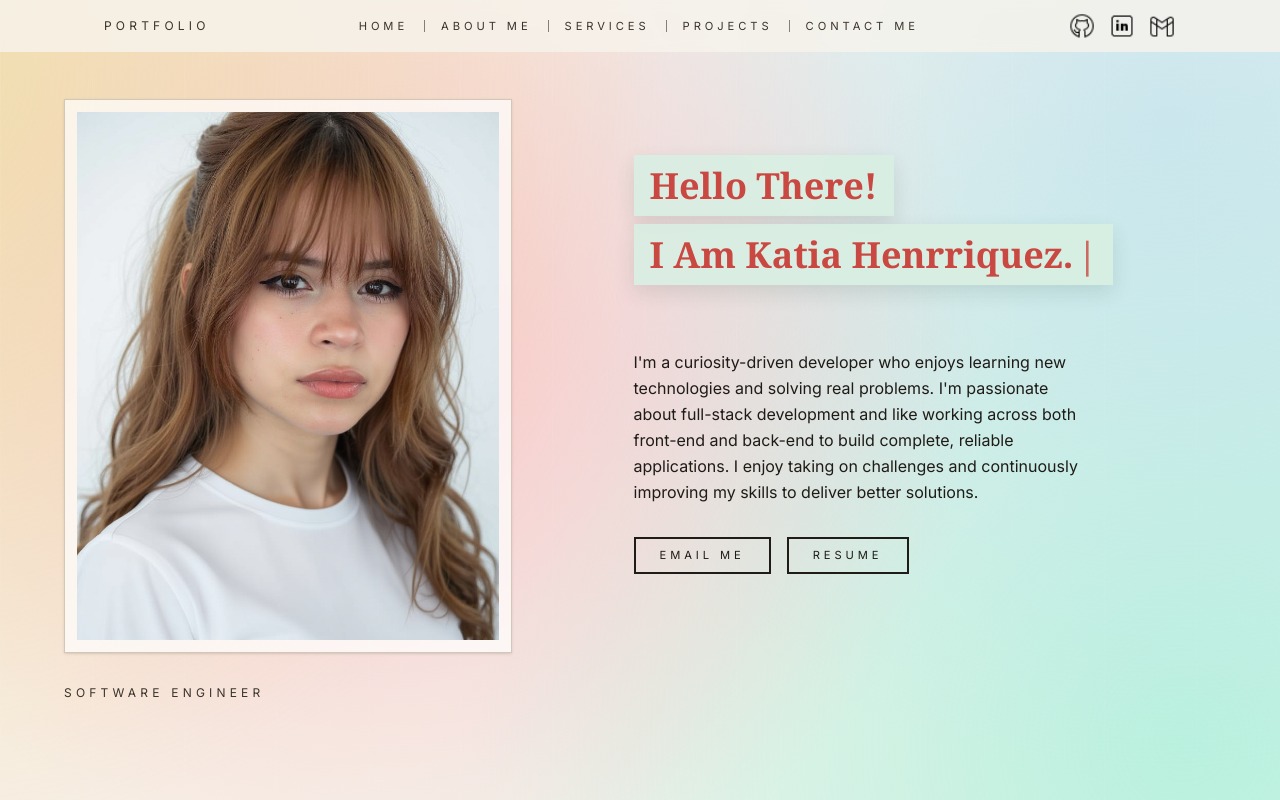
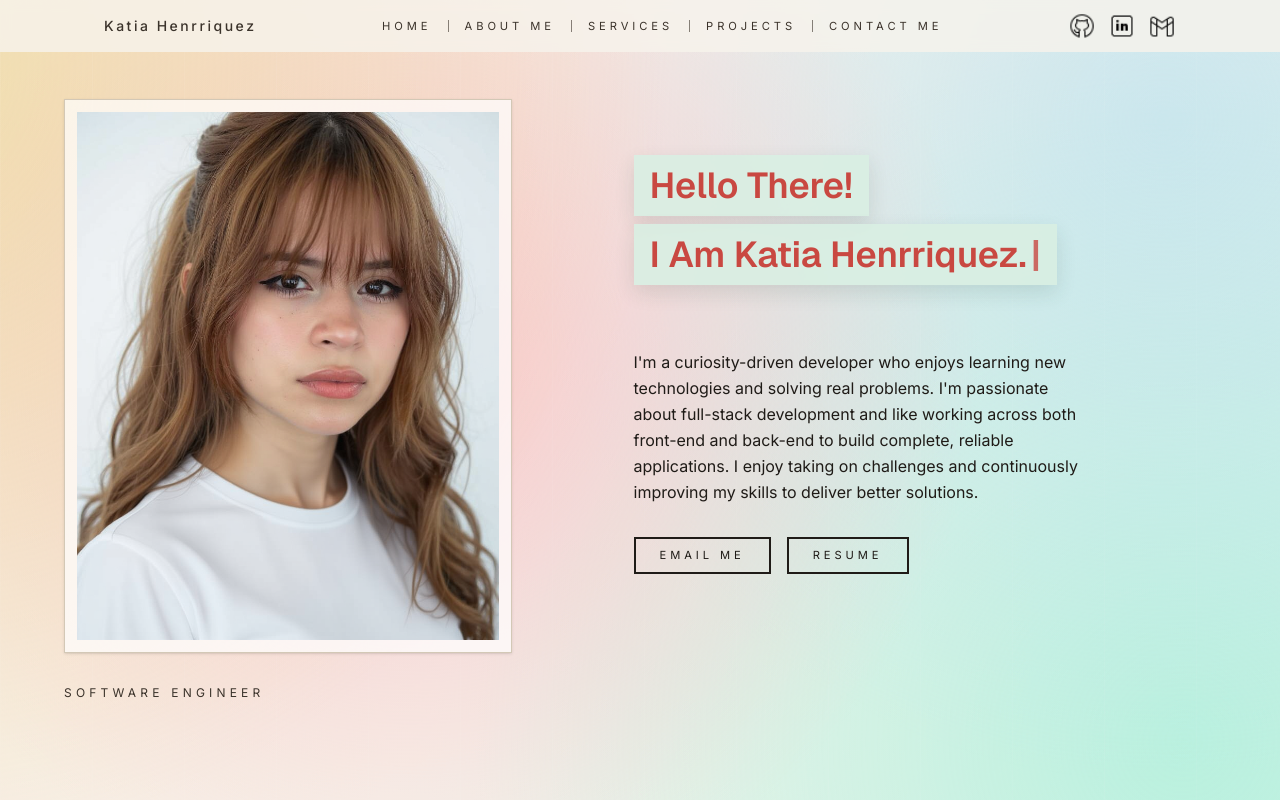
Before and after one commit to K41L3r14/portfolio, a Next.js app in the folder portfolio/: page / in a window 1280 px wide. Built offline with nearby package versions, Linux system fonts and the light colour scheme.

Commit message:
fixed font consistency

```diff
--- a/portfolio/src/app/aboutMe/page.tsx
+++ b/portfolio/src/app/aboutMe/page.tsx
@@ -34,10 +34,10 @@ export default function AboutMeSection() {
 
         <div className="relative z-10 flex min-h-[34rem] items-end p-6 sm:min-h-[40rem] sm:p-10">
           <div className="max-w-3xl space-y-5 text-left text-[#f7f3ec]">
-            <h2 className="font-serif text-3xl leading-tight sm:text-4xl lg:text-5xl">
+            <h2 className="title-font text-3xl leading-tight sm:text-4xl lg:text-5xl">
               I am a Independent Software Developer
             </h2>
-            <div className="space-y-4 text-sm leading-relaxed sm:text-base">
+            <div className="description-font space-y-4 text-sm leading-relaxed sm:text-base">
               <p>
                 I love collaborating on projects that solve real problems and create memorable experiences.
                 I have experience working on full-stack projects that range from building reliable backend
--- a/portfolio/src/app/contactMe/page.tsx
+++ b/portfolio/src/app/contactMe/page.tsx
@@ -68,7 +68,7 @@ export default function ContactMePage() {
 
   return (
     <div ref={sectionRef} className="w-full max-w-6xl space-y-8">
-      <h2 className="font-serif text-4xl text-[#c94841] sm:text-5xl">
+      <h2 className="title-font text-4xl text-[#c94841] sm:text-5xl">
         Lets Work together!
       </h2>
 
--- a/portfolio/src/app/globals.css
+++ b/portfolio/src/app/globals.css
@@ -27,6 +27,14 @@ body {
   font-family: var(--font-inter), system-ui, sans-serif;
 }
 
+.title-font {
+  font-family: var(--font-geist-sans), system-ui, sans-serif;
+}
+
+.description-font {
+  font-family: var(--font-inter), system-ui, sans-serif;
+}
+
 .notebook {
   background: repeating-linear-gradient(
       to bottom,
@@ -37,7 +45,7 @@ body {
   border-left: 6px solid #ffc48f;
   padding: 1.5rem 2rem;
   box-shadow: 0 4px 15px rgba(0, 0, 0, 0.15);
-  font-family: "Homemade Apple", cursive; /* optional for handwriting vibe */
+  font-family: var(--font-inter), system-ui, sans-serif;
 }
 
 .text-color {
--- a/portfolio/src/app/page.tsx
+++ b/portfolio/src/app/page.tsx
@@ -92,10 +92,10 @@ export default function Home() {
         }}
       >
         <div className="mx-auto flex w-full max-w-6xl flex-col items-center gap-4 px-6 py-2 sm:flex-row sm:justify-between sm:px-8 sm:py-3 lg:px-10">
-          <span className="text-xs uppercase tracking-[0.35em] text-[#3b332b]">
-            Portfolio
+          <span className="description-font text-sm font-medium tracking-[0.18em] text-[#3b332b]">
+            Katia Henrriquez
           </span>
-          <nav className="flex flex-wrap items-center justify-center text-[0.7rem] uppercase tracking-[0.35em] text-[#3b332b]">
+          <nav className="description-font flex flex-wrap items-center justify-center text-[0.7rem] uppercase tracking-[0.35em] text-[#3b332b]">
             {navLinks.map((link, index) => (
               <span key={link.label} className="flex items-center">
                 <a
@@ -153,14 +153,14 @@ export default function Home() {
                   />
                 </div>
               </div>
-              <p className="text-xs uppercase tracking-[0.35em] text-[#3b332b]">
+              <p className="description-font text-xs uppercase tracking-[0.35em] text-[#3b332b]">
                 Software engineer
               </p>
             </div>
 
             <div className="space-y-6 pt-8 sm:pt-12 lg:pt-14">
               <h1 className="w-full max-w-md space-y-2">
-                <span className="block w-fit whitespace-nowrap bg-[#d9efe3]/90 px-3 py-1.5 font-serif text-2xl font-semibold leading-tight text-[#c94841] shadow-[0_8px_20px_rgba(37,65,52,0.12)] backdrop-blur-[1px] sm:px-4 sm:py-2 sm:text-4xl">
+                <span className="title-font block w-fit whitespace-nowrap bg-[#d9efe3]/90 px-3 py-1.5 text-2xl font-semibold leading-tight text-[#c94841] shadow-[0_8px_20px_rgba(37,65,52,0.12)] backdrop-blur-[1px] sm:px-4 sm:py-2 sm:text-4xl">
                   <TypingText
                     text={"Hello There!"}
                     speed={95}
@@ -170,7 +170,7 @@ export default function Home() {
                   />
                 </span>
                 {startSecondLineTyping && (
-                  <span className="block w-fit whitespace-nowrap bg-[#d9efe3]/90 px-3 py-1.5 font-serif text-2xl font-semibold leading-tight text-[#c94841] shadow-[0_8px_20px_rgba(37,65,52,0.12)] backdrop-blur-[1px] sm:px-4 sm:py-2 sm:text-4xl">
+                  <span className="title-font block w-fit whitespace-nowrap bg-[#d9efe3]/90 px-3 py-1.5 text-2xl font-semibold leading-tight text-[#c94841] shadow-[0_8px_20px_rgba(37,65,52,0.12)] backdrop-blur-[1px] sm:px-4 sm:py-2 sm:text-4xl">
                     <TypingText
                       text={"I Am Katia Henrriquez."}
                       speed={110}
@@ -182,7 +182,7 @@ export default function Home() {
                 )}
               </h1>
               <div className="pt-6 sm:pt-10">
-                <p className="max-w-md text-sm leading-relaxed text-[#1f1b17] sm:text-base">
+                <p className="description-font max-w-md text-sm leading-relaxed text-[#1f1b17] sm:text-base">
                 I&apos;m a curiosity-driven developer who enjoys learning new technologies and solving real problems.
                  I&apos;m passionate about full-stack development and like working across both front-end and back-end to build complete,
                   reliable applications. I enjoy taking on challenges and continuously improving my skills to deliver better solutions.
--- a/portfolio/src/app/projects/page.tsx
+++ b/portfolio/src/app/projects/page.tsx
@@ -197,10 +197,10 @@ function OtherProjectsSlideshow({
   return (
     <div className="space-y-4">
       <article className="rounded-2xl bg-white/70 p-5 text-left text-[#1f1f1f] shadow-lg">
-        <h4 className="text-lg font-semibold text-[#2f1c3a]">
+        <h4 className="title-font text-lg font-semibold text-[#2f1c3a]">
           {currentProject.title}
         </h4>
-        <p className="mt-2 text-sm leading-relaxed sm:text-base">
+        <p className="description-font mt-2 text-sm leading-relaxed sm:text-base">
           {currentProject.summary}
         </p>
         <div className="mt-3 flex flex-wrap gap-2">
@@ -255,7 +255,7 @@ function OtherProjectsSlideshow({
 export default function ProjectsPage() {
   return (
     <div className="w-full max-w-5xl space-y-8 text-center lg:text-left">
-      <h2 className="font-serif text-4xl text-[#c94841] sm:text-5xl">
+      <h2 className="title-font text-4xl text-[#c94841] sm:text-5xl">
         Projects I&apos;ve Worked On
       </h2>
       <div className="grid gap-6 lg:grid-cols-1">
@@ -276,7 +276,7 @@ export default function ProjectsPage() {
             <p className="text-xs font-semibold uppercase tracking-wide text-[#1b475D]">
               {project.stack}
             </p>
-            <h3 className="mt-2 text-xl font-semibold text-[#2f1c3a]">
+            <h3 className="title-font mt-2 text-xl font-semibold text-[#2f1c3a]">
               {project.title}
             </h3>
             <p className="mt-2 hidden text-[0.7rem] uppercase tracking-[0.24em] text-[#3b332b] lg:block lg:group-hover:hidden">
@@ -284,7 +284,7 @@ export default function ProjectsPage() {
             </p>
 
             <div className="mt-4 lg:mt-0 lg:max-h-0 lg:overflow-hidden lg:opacity-0 lg:transition-all lg:duration-500 lg:ease-out lg:group-hover:mt-4 lg:group-hover:max-h-[56rem] lg:group-hover:opacity-100">
-              <p className="text-sm leading-relaxed sm:text-base">{project.summary}</p>
+              <p className="description-font text-sm leading-relaxed sm:text-base">{project.summary}</p>
               <p className="mt-4 text-[0.65rem] font-semibold uppercase tracking-[0.25em] text-[#3b332b]">
                 Technologies
               </p>
@@ -304,10 +304,10 @@ export default function ProjectsPage() {
       </div>
 
       <section className="space-y-4">
-        <h3 className="font-serif text-3xl text-[#c94841] sm:text-4xl">
+        <h3 className="title-font text-3xl text-[#c94841] sm:text-4xl">
           Other Projects I&apos;ve Worked On
         </h3>
-        <p className="text-sm text-[#3b332b] sm:text-base">
+        <p className="description-font text-sm text-[#3b332b] sm:text-base">
           No live demos for these yet, but these projects reflect my technical
           skills and hands-on experience.
         </p>
--- a/portfolio/src/app/services/page.tsx
+++ b/portfolio/src/app/services/page.tsx
@@ -54,7 +54,7 @@ export default function ServicesPage() {
   return (
     <div className="w-full max-w-5xl space-y-8 text-center lg:text-left">
       <section className="space-y-5">
-        <h3 className="font-serif text-3xl text-[#c94841] sm:text-4xl">
+        <h3 className="title-font text-3xl text-[#c94841] sm:text-4xl">
           My skills
         </h3>
         <div className="relative overflow-hidden rounded-xl border border-[#d3c8b6] bg-[#f5f2ec] px-2 py-3">
@@ -79,7 +79,7 @@ export default function ServicesPage() {
             ))}
           </div>
         </div>
-        <h2 className="font-serif text-4xl text-[#c94841] sm:text-5xl">
+        <h2 className="title-font text-4xl text-[#c94841] sm:text-5xl">
           What I offer...
         </h2>
       </section>
@@ -90,10 +90,10 @@ export default function ServicesPage() {
             key={service.title}
             className="rounded-2xl bg-white/70 p-6 text-sm leading-relaxed text-[#1f1f1f] shadow-lg sm:text-base"
           >
-            <h3 className="text-xl font-semibold text-[#2f1c3a]">
+            <h3 className="title-font text-xl font-semibold text-[#2f1c3a]">
               {service.title}
             </h3>
-            <p className="mt-2">{service.description}</p>
+            <p className="description-font mt-2">{service.description}</p>
           </li>
         ))}
       </ul>
```
